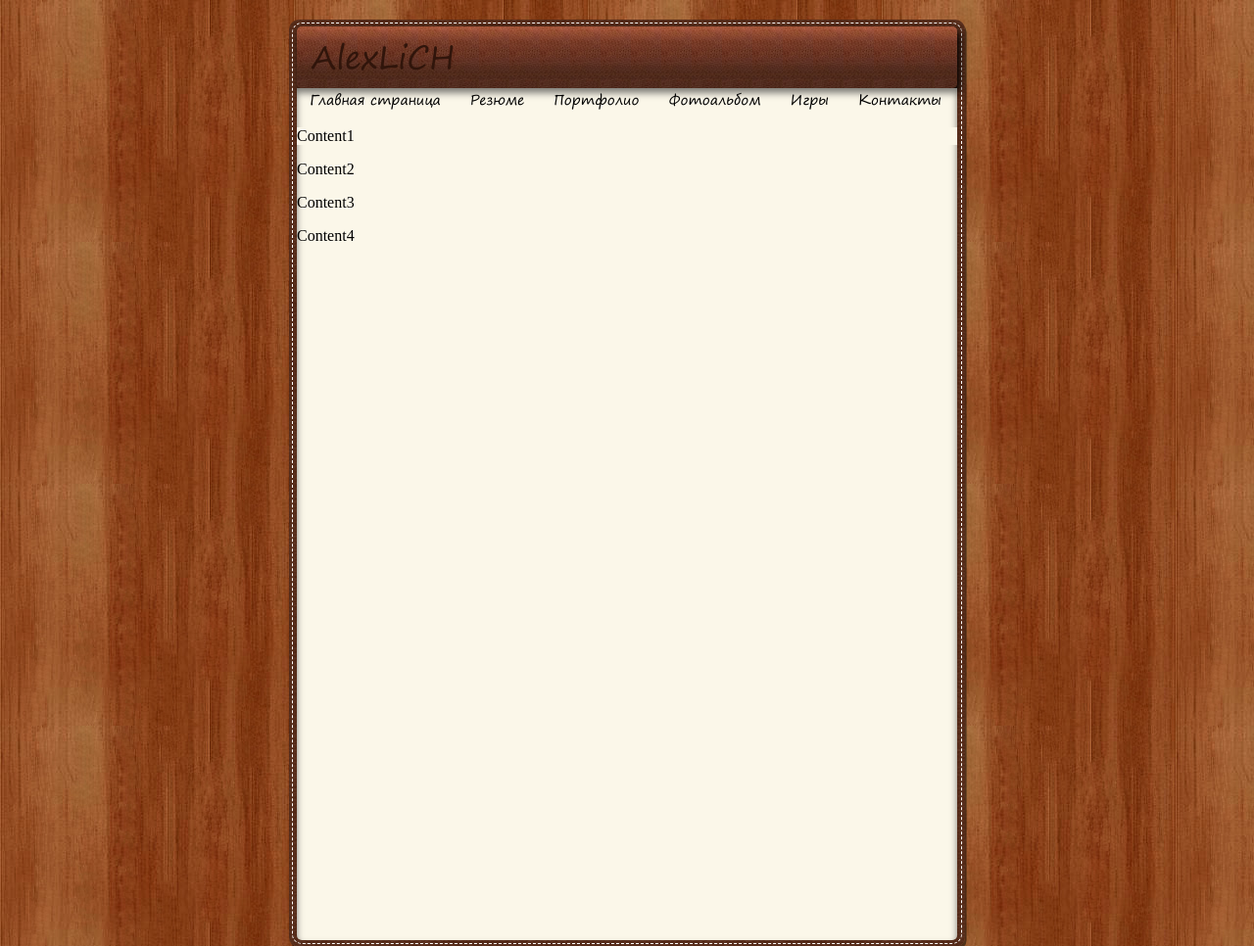
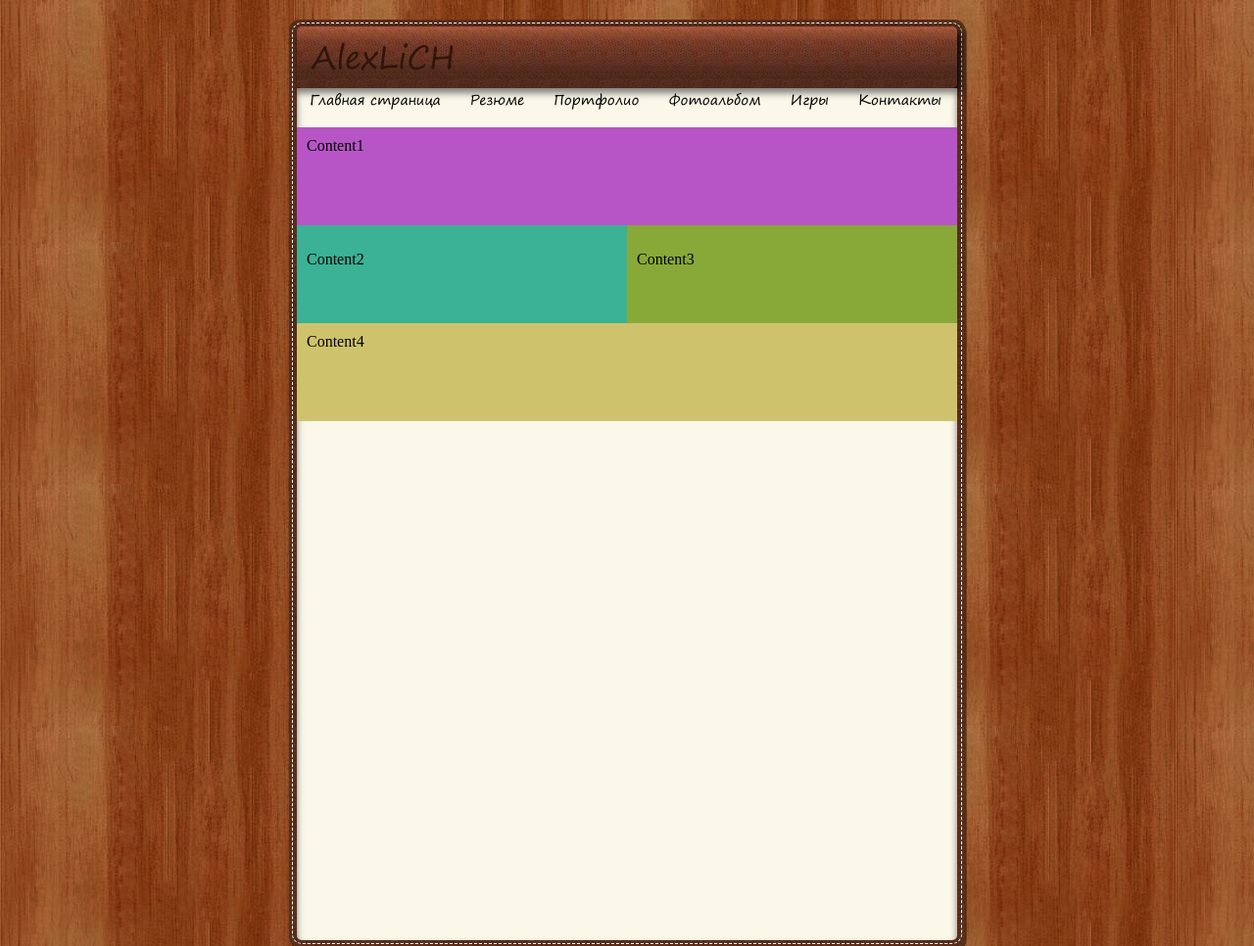
Before and after one commit to AlexLich/PortfolioSite, a PHP site: page / in a window 1280 px wide. Shown: the top 966 px of the page at 98% size. Run offline with PHP 8.4, Linux system fonts and the light colour scheme; some libraries are stand-ins or nearby versions.

Commit message:
Added styles for 4 contents

```diff
--- a/css/style.css
+++ b/css/style.css
@@ -61,10 +61,36 @@ nav>a {
     text-decoration: none;
 }
 
+.main {
+
+}
+
 .content1 {
-  background: rgb(251, 247, 233);
+  background-color: #b755c6;
+  height: 100;
 }
 
 .content2 {
+  float: left;
+  background-color: #3bb195;
+  width: 50%;
+  height: 100;
+}
 
+.content3 {
+  float: left;
+  background-color: #88a938;
+  width: 50%;
+  height: 100;
 }
+
+.content4 {
+  clear: both;
+  background-color: #cec36c;
+  width: 100%;
+  height: 100;
+}
+
+p.content {
+  padding: 10;
+}
```
